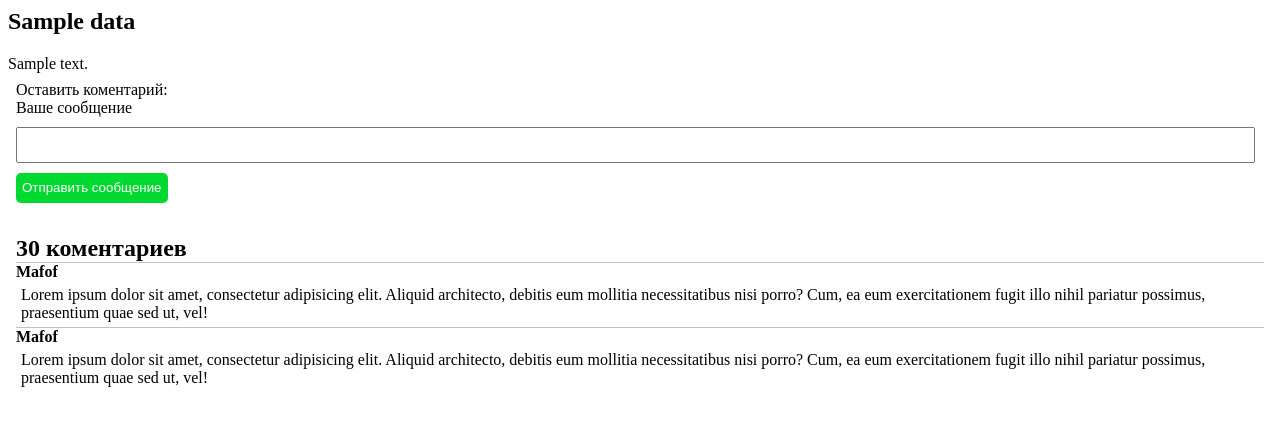
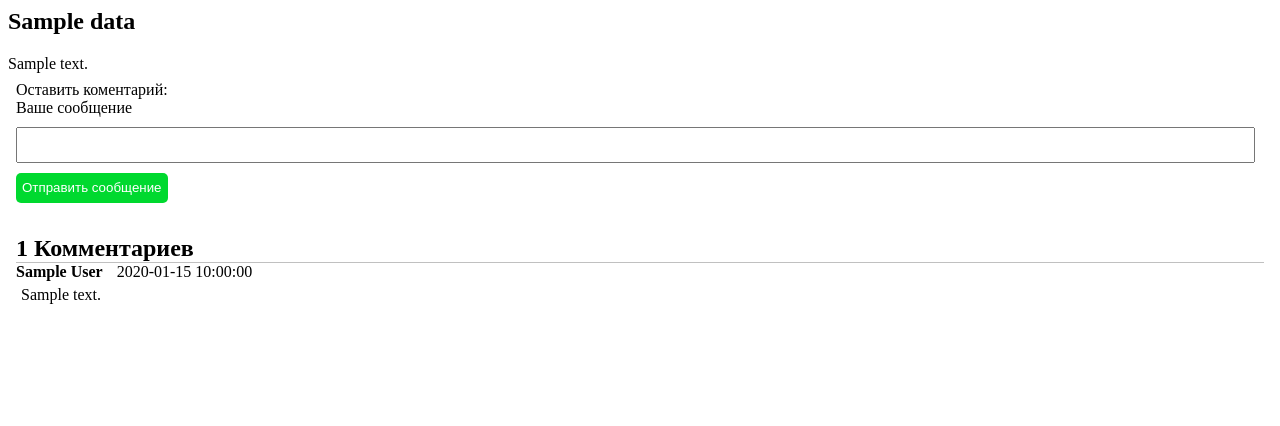
Before and after one commit to mafof/blogForPeople, a PHP site: template app/views/view_show_post.php in a window 1280 px wide. Shown: the top 426 px of the page. Run offline with PHP 8.4, Linux system fonts and the light colour scheme; the template is opened without the code that fills it: most values are stand-ins (such as "Sample title", 1, 10 or a date in 2020).

Commit message:
add back end functionality to create comments in post

```diff
--- a/app/views/view_show_post.php
+++ b/app/views/view_show_post.php
@@ -14,6 +14,7 @@
         <?php endif; ?>
     </div>
 
+    <?php if(empty($data['errors'])): ?>
         <div class="main-comment">
             <form action="/sendComment" method="post" class="form-send-comment">
                 <p>Оставить коментарий:</p>
@@ -26,22 +27,23 @@
 
             <div class="list-comment">
                 <div class="row-list-comments">
-                <h2>30 коментариев</h2>
+                    <?php if(empty($data['comments'])): ?>
+                        <h2>Нет коментариев</h2>
+                    <?php else: ?>
+                        <h2><?= count($data['comments']) ?> Комментариев</h2>
+
+                        <?php foreach($data['comments'] as $item): ?>
                             <div class="comment">
-                    <b class="author">Mafof</b>
-                    <p class="text">
-                        Lorem ipsum dolor sit amet, consectetur adipisicing elit. Aliquid architecto,
-                        debitis eum mollitia necessitatibus nisi porro? Cum, ea eum exercitationem fugit illo nihil pariatur possimus, praesentium quae sed ut, vel!
-                    </p>
+                                <div class="title">
+                                    <b class="author"><?= $item['author'] ?></b>
+                                    <p><?= $item['dateCreate'] ?></p>
                                 </div>
-                <div class="comment">
-                    <b class="author">Mafof</b>
-                    <p class="text">
-                        Lorem ipsum dolor sit amet, consectetur adipisicing elit. Aliquid architecto,
-                        debitis eum mollitia necessitatibus nisi porro? Cum, ea eum exercitationem fugit illo nihil pariatur possimus, praesentium quae sed ut, vel!
-                    </p>
+                                <p class="text"><?= $item['text'] ?></p>
+                            </div>
+                        <?php endforeach; ?>
+                    <?php endif; ?>
                 </div>
             </div>
         </div>
+    <?php endif; ?>
 </div>
-</div>
--- a/css/showPost.css
+++ b/css/showPost.css
@@ -71,3 +71,12 @@ p {
 .list-comment .row-list-comments .comment .text {
     padding: 5px;
 }
+
+.list-comment .row-list-comments .comment .title * {
+    display: inline;
+    margin: 0px;
+}
+
+.list-comment .row-list-comments .comment .title p {
+    padding-left: 10px!important;
+}
```
Also changed, not shown: app/core/DB/post_db.php (+18 -0 lines), app/models/model_show_post.php (+48 -4 lines). Lines whose indentation alone changed are shown as unchanged.
